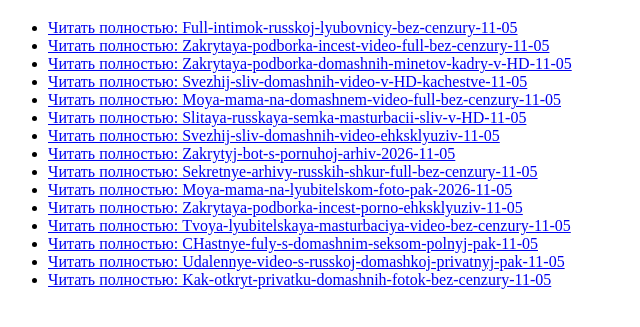
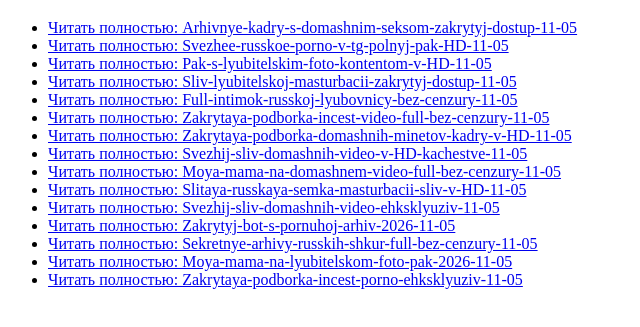
Before and after one commit to henryolver888/henryolver888.github.io, a plain HTML site: page index.html in a window 1280 px wide. Shown: the part 61-388 px from the top of the page, without its empty margins (0-640 px from the left). Drawn offline with Linux system fonts and the light colour scheme.

Commit message:
Auto-update links window: 2026-11-05 21:15

```diff
--- a/index.html
+++ b/index.html
@@ -8,6 +8,10 @@
 <body>
     <h1>Свежие материалы</h1>
     <ul>
+        <li><a href="https://telegra.ph/Arhivnye-kadry-s-domashnim-seksom-zakrytyj-dostup-11-05">Читать полностью: Arhivnye-kadry-s-domashnim-seksom-zakrytyj-dostup-11-05</a></li>
+        <li><a href="https://telegra.ph/Svezhee-russkoe-porno-v-tg-polnyj-pak-HD-11-05">Читать полностью: Svezhee-russkoe-porno-v-tg-polnyj-pak-HD-11-05</a></li>
+        <li><a href="https://telegra.ph/Pak-s-lyubitelskim-foto-kontentom-v-HD-11-05">Читать полностью: Pak-s-lyubitelskim-foto-kontentom-v-HD-11-05</a></li>
+        <li><a href="https://telegra.ph/Sliv-lyubitelskoj-masturbacii-zakrytyj-dostup-11-05">Читать полностью: Sliv-lyubitelskoj-masturbacii-zakrytyj-dostup-11-05</a></li>
         <li><a href="https://telegra.ph/Full-intimok-russkoj-lyubovnicy-bez-cenzury-11-05">Читать полностью: Full-intimok-russkoj-lyubovnicy-bez-cenzury-11-05</a></li>
         <li><a href="https://telegra.ph/Zakrytaya-podborka-incest-video-full-bez-cenzury-11-05">Читать полностью: Zakrytaya-podborka-incest-video-full-bez-cenzury-11-05</a></li>
         <li><a href="https://telegra.ph/Zakrytaya-podborka-domashnih-minetov-kadry-v-HD-11-05">Читать полностью: Zakrytaya-podborka-domashnih-minetov-kadry-v-HD-11-05</a></li>
@@ -19,10 +23,6 @@
         <li><a href="https://telegra.ph/Sekretnye-arhivy-russkih-shkur-full-bez-cenzury-11-05">Читать полностью: Sekretnye-arhivy-russkih-shkur-full-bez-cenzury-11-05</a></li>
         <li><a href="https://telegra.ph/Moya-mama-na-lyubitelskom-foto-pak-2026-11-05">Читать полностью: Moya-mama-na-lyubitelskom-foto-pak-2026-11-05</a></li>
         <li><a href="https://telegra.ph/Zakrytaya-podborka-incest-porno-ehksklyuziv-11-05">Читать полностью: Zakrytaya-podborka-incest-porno-ehksklyuziv-11-05</a></li>
-        <li><a href="https://telegra.ph/Tvoya-lyubitelskaya-masturbaciya-video-bez-cenzury-11-05">Читать полностью: Tvoya-lyubitelskaya-masturbaciya-video-bez-cenzury-11-05</a></li>
-        <li><a href="https://telegra.ph/CHastnye-fuly-s-domashnim-seksom-polnyj-pak-11-05">Читать полностью: CHastnye-fuly-s-domashnim-seksom-polnyj-pak-11-05</a></li>
-        <li><a href="https://telegra.ph/Udalennye-video-s-russkoj-domashkoj-privatnyj-pak-11-05">Читать полностью: Udalennye-video-s-russkoj-domashkoj-privatnyj-pak-11-05</a></li>
-        <li><a href="https://telegra.ph/Kak-otkryt-privatku-domashnih-fotok-bez-cenzury-11-05">Читать полностью: Kak-otkryt-privatku-domashnih-fotok-bez-cenzury-11-05</a></li>
     </ul>
 </body>
 </html>
```
